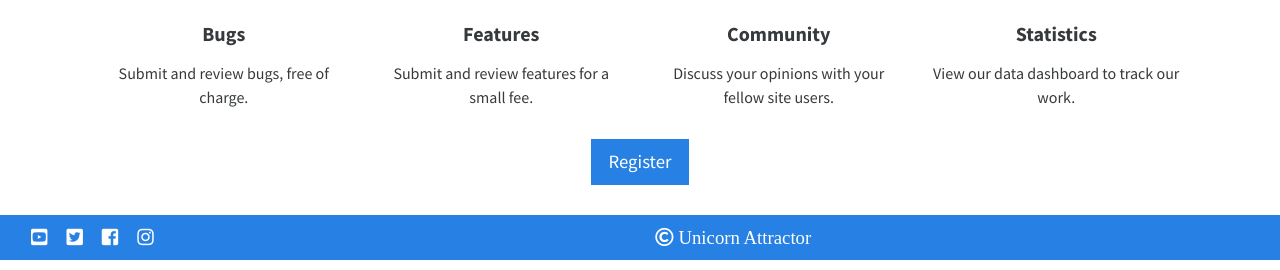
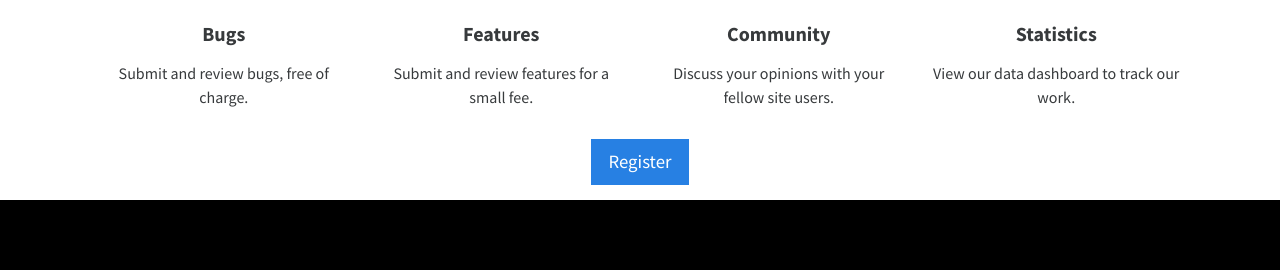
Before and after one commit to Jorden-V/UnicornAttractor---Milestone-4, a Django app: page / in a window 1280 px wide. Shown: the part 876-1146 px from the top of the page. Run offline with Django 3.2, Linux system fonts and the light colour scheme; some libraries are stand-ins or nearby versions.

Commit message:
added styles to html, body and footer to ensure it sticks to bottom of page when page has little content

```diff
--- a/static/css/style.css
+++ b/static/css/style.css
@@ -1,4 +1,4 @@
-.center{
+.center {
     text-align: center;
 }
 
@@ -21,7 +21,7 @@
 }
 
 
-.main-message{
+.main-message {
     padding-top: 100px;
     text-align: center;
 }
@@ -56,7 +56,7 @@
     background-color: rgb(211, 211, 211);
 }
 
-.home-title{
+.home-title {
     margin-top: 110px;
     margin-bottom: 80px;
     font-size: 3.5rem;
@@ -65,66 +65,62 @@
 }
 
 
-.home-title h1{
+.home-title h1 {
     font-size: 48px;
     font-weight: 400;
     line-height: 1.2;
 }
 
-.home-icon{
-    font-size:52px;
+.home-icon {
+    font-size: 52px;
     margin-bottom: 15px;
     text-decoration: none;
 }
 
-.home-icon a{
+.home-icon a {
     text-decoration: none;
     color: none;
 }
 
-.home-sub-header{
+.home-sub-header {
     font-size: 20px;
     margin-bottom: 12px;
 }
 
-.home-sub-text{
+.home-sub-text {
     font-size: 16px;
     margin-bottom: 30px;
 }
 
-.bottom-register{
+.bottom-register {
     margin-bottom: 30px;
 }
 
-
-.footer {
-    width: 100%;
-}
 
 .bug-panel {
     height: 250px;
     width: 250px;
 }
 
-.card-footer{
-    text-align:center;
+.card-footer {
+    text-align: center;
 }
 
-.main-card{
-    width:300px;
-    height:300px;
+.main-card {
+    width: 300px;
+    height: 300px;
 }
 
-.detail-body{
+.detail-body {
     min-height: 200px;
 }
 
-.detail-container{
+.detail-container {
     padding-top: 100px;
-    padding-bottom:100px;
+    padding-bottom: 100px;
 }
 
-.input-forms{
+.input-forms {
     margin-top: 30px;
     margin-bottom: 30px;
 }
@@ -132,7 +128,7 @@
 .card-footer i {
     float: left;
     margin-top: 10px;
-    margin-left:20px;
+    margin-left: 20px;
     font-size: 20px;
 }
 
@@ -140,7 +136,7 @@
     float: right;
 }
 
-.comments{
+.comments {
     margin-left: 3px;
 }
 
@@ -153,3 +149,24 @@
     font-size: 0.703125rem;
     background-color: #e9ecef;
 }
+
+
+html, body {
+    height: 100%;
+    margin: 0;
+}
+
+.page-content{
+    min-height: 100%;
+    margin-bottom: -15px;
+}
+
+.page-content::after {
+    content: "";
+    display:block;
+}
+
+footer, .page-contnet::after {
+    height:70px;
+    background-color:black;
+}
--- a/templates/base.html
+++ b/templates/base.html
@@ -20,7 +20,7 @@
 </head>
 
 <body>
-
+    <div class="page-content">
         <nav class="navbar navbar-expand-lg navbar-dark bg-primary">
             <a class="navbar-brand" href="{% url 'index' %}">Unicorn Attractor</a>
             <button class="navbar-toggler" type="button" data-toggle="collapse" data-target="#navbarColor01" aria-controls="navbarColor01" aria-expanded="false" aria-label="Toggle navigation">
@@ -77,37 +77,31 @@
 
             </div>
         </nav>
-
         {% if messages %}
         <div>
             {% for message in messages %} {{ message }} {% endfor %}
         </div>
         {% endif %} {% block content %} {% endblock %}
+    </div>
     <footer>
-        <nav class="navbar navbar-expand-lg navbar-dark bg-primary">
-            <div class="container-fluid">
-                <div class="navbar-header footer">
-                    <div class="row social-footer">
-                        <div class="col-xs-12 col-md-6">
-                            <a target="_blank" href=""><i class="navbar-brand fab fa-youtube-square hvr-grow" aria-hidden="true"></i></a>
-                            <a target="_blank" href=""><i class="navbar-brand fab fa-twitter-square hvr-grow" aria-hidden="true"></i></a>
-                            <a target="_blank" href=""><i class="navbar-brand fab fa-facebook-square hvr-grow" aria-hidden="true"></i></a>
-                            <a target="_blank" href=""><i class="navbar-brand fab fa-instagram hvr-grow" aria-hidden="true"></i></a>
-                        </div>
-                        <div class="col-xs-12 col-md-6">
-                            <a target="_blank" href=""><i class="navbar-brand far fa-copyright" aria-hidden="true"> Unicorn Attractor</i></a>
-                        </div>
-                    </div>
-                </div>
-            </div>
-        </nav>
+        <div></div>
+        <!--<div class="row">-->
+        <!--    <div class="col-xs-12 col-md-6">-->
+        <!--        <a target="_blank" href=""><i class="navbar-brand fab fa-youtube-square hvr-grow" aria-hidden="true"></i></a>-->
+        <!--        <a target="_blank" href=""><i class="navbar-brand fab fa-twitter-square hvr-grow" aria-hidden="true"></i></a>-->
+        <!--        <a target="_blank" href=""><i class="navbar-brand fab fa-facebook-square hvr-grow" aria-hidden="true"></i></a>-->
+        <!--        <a target="_blank" href=""><i class="navbar-brand fab fa-instagram hvr-grow" aria-hidden="true"></i></a>-->
+        <!--    </div>-->
+        <!--    <div class="col-xs-12 col-md-6">-->
+        <!--        <a target="_blank" href=""><i class="navbar-brand far fa-copyright" aria-hidden="true"> Unicorn Attractor</i></a>-->
+        <!--    </div>-->
+        <!--</div>-->
     </footer>
 
     <!-- Latest compiled and minified JavaScript -->
     <script src="https://code.jquery.com/jquery-3.3.1.slim.min.js" integrity="sha384-q8i/X+965DzO0rT7abK41JStQIAqVgRVzpbzo5smXKp4YfRvH+8abtTE1Pi6jizo" crossorigin="anonymous"></script>
     <script src="https://cdnjs.cloudflare.com/ajax/libs/popper.js/1.14.7/umd/popper.min.js" integrity="sha384-UO2eT0CpHqdSJQ6hJty5KVphtPhzWj9WO1clHTMGa3JDZwrnQq4sF86dIHNDz0W1" crossorigin="anonymous"></script>
     <script src="https://stackpath.bootstrapcdn.com/bootstrap/4.3.1/js/bootstrap.min.js" integrity="sha384-JjSmVgyd0p3pXB1rRibZUAYoIIy6OrQ6VrjIEaFf/nJGzIxFDsf4x0xIM+B07jRM" crossorigin="anonymous"></script>
-
 </body>
 
 </html>
```
Also changed, not shown: checkout/templates/checkout.html (+2 -8 lines). Lines whose indentation alone changed are shown as unchanged.
